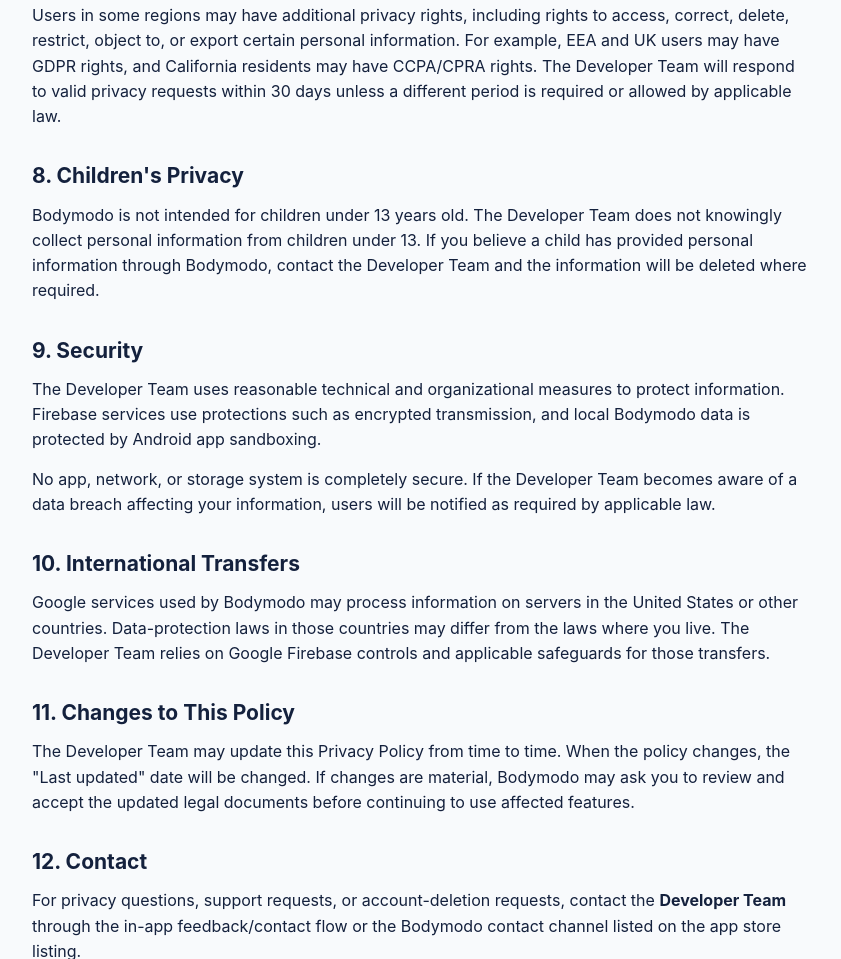
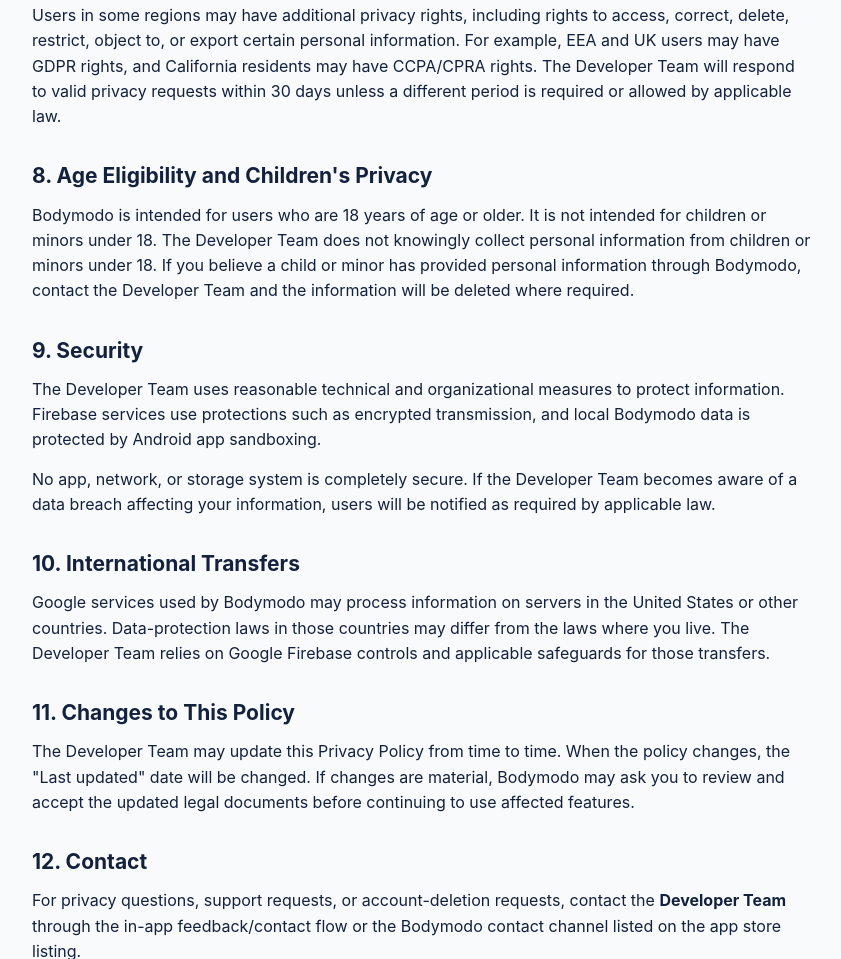
Before and after one commit to abdeyamine/bodymodo-legal, a plain HTML site: page privacy-policy.html in a window 1280 px wide. Shown: the part 4600-5559 px from the top of the page, without its empty margins (218-1059 px from the left). Drawn offline with Linux system fonts and the light colour scheme.

Commit message:
Align privacy policy with 18 plus audience

```diff
--- a/privacy-policy.html
+++ b/privacy-policy.html
@@ -208,8 +208,8 @@
   </ul>
   <p>Users in some regions may have additional privacy rights, including rights to access, correct, delete, restrict, object to, or export certain personal information. For example, EEA and UK users may have GDPR rights, and California residents may have CCPA/CPRA rights. The Developer Team will respond to valid privacy requests within 30 days unless a different period is required or allowed by applicable law.</p>
 
-  <h2>8. Children's Privacy</h2>
-  <p>Bodymodo is not intended for children under 13 years old. The Developer Team does not knowingly collect personal information from children under 13. If you believe a child has provided personal information through Bodymodo, contact the Developer Team and the information will be deleted where required.</p>
+  <h2>8. Age Eligibility and Children's Privacy</h2>
+  <p>Bodymodo is intended for users who are 18 years of age or older. It is not intended for children or minors under 18. The Developer Team does not knowingly collect personal information from children or minors under 18. If you believe a child or minor has provided personal information through Bodymodo, contact the Developer Team and the information will be deleted where required.</p>
 
   <h2>9. Security</h2>
   <p>The Developer Team uses reasonable technical and organizational measures to protect information. Firebase services use protections such as encrypted transmission, and local Bodymodo data is protected by Android app sandboxing.</p>
```
